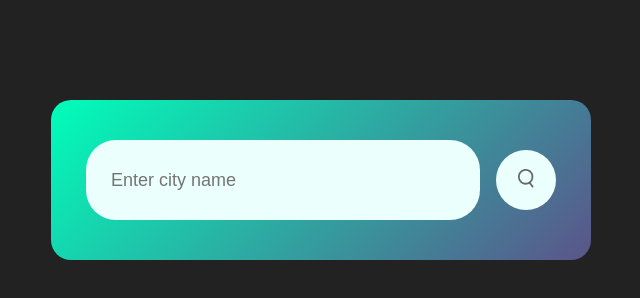
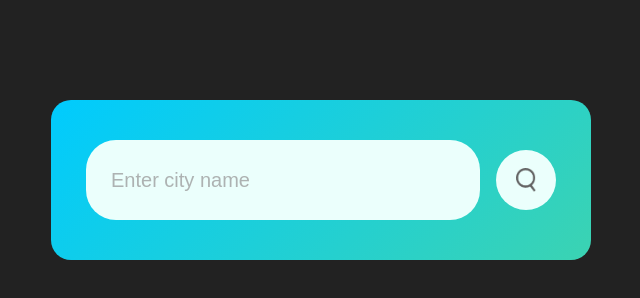
Before and after one commit to sertanhil1/LiveWeatherApp, a plain HTML site: page weather-app/index.html in a window 1280 px wide. Shown: the whole page, without its empty margins (319-959 px from the left). Drawn offline with Linux system fonts and the light colour scheme.

Commit message:
Update style css

```diff
--- a/weather-app/style.css
+++ b/weather-app/style.css
@@ -8,7 +8,7 @@ body
 .card{
   width: 90%;
   max-width: 470px;
-  background: linear-gradient(135deg,#00feba,#5b548a);
+  background: linear-gradient(135deg,#00cbfe ,#3bd3b2);
   color:#fff;
   margin: 100px auto 0;
   border-radius: 20px;
@@ -27,13 +27,18 @@ body
   border: 0;
   outline: 0;
   background: #ebfffc;
-  color: black;
+  color: grey;
   padding: 10px 25px;
   height: 60px;
   border-radius: 30px;
   flex: 1;
   margin-right: 16px;
-  font-size: 18px;
+  font-size: 20px;
+
+}
+
+.search input:hover{
+  box-shadow: 5px 5px 1px #ebfffc65;
 }
 
 .search button{
@@ -46,8 +51,14 @@ body
   cursor: pointer;
 }
 
+.search button:hover {
+  box-shadow: 4px 4px 1px #ebfffc65;
+}
+
 .search button img{
-  width: 16px;
+  width: 20px;
+  display: block;
+  margin: auto;
 }
 
 .weather-icon{
@@ -102,7 +113,12 @@ body
 .error{
   text-align: left;
   margin-left: 10px;
-  font-size: 14px;
-  margin-top: 10px;
+  font-size: 16px;
+  margin-top: 15px;
   display: none;
 }
+
+.search input::placeholder{
+  color: #999999c0;
+  font-size: 20px;
+}
```
